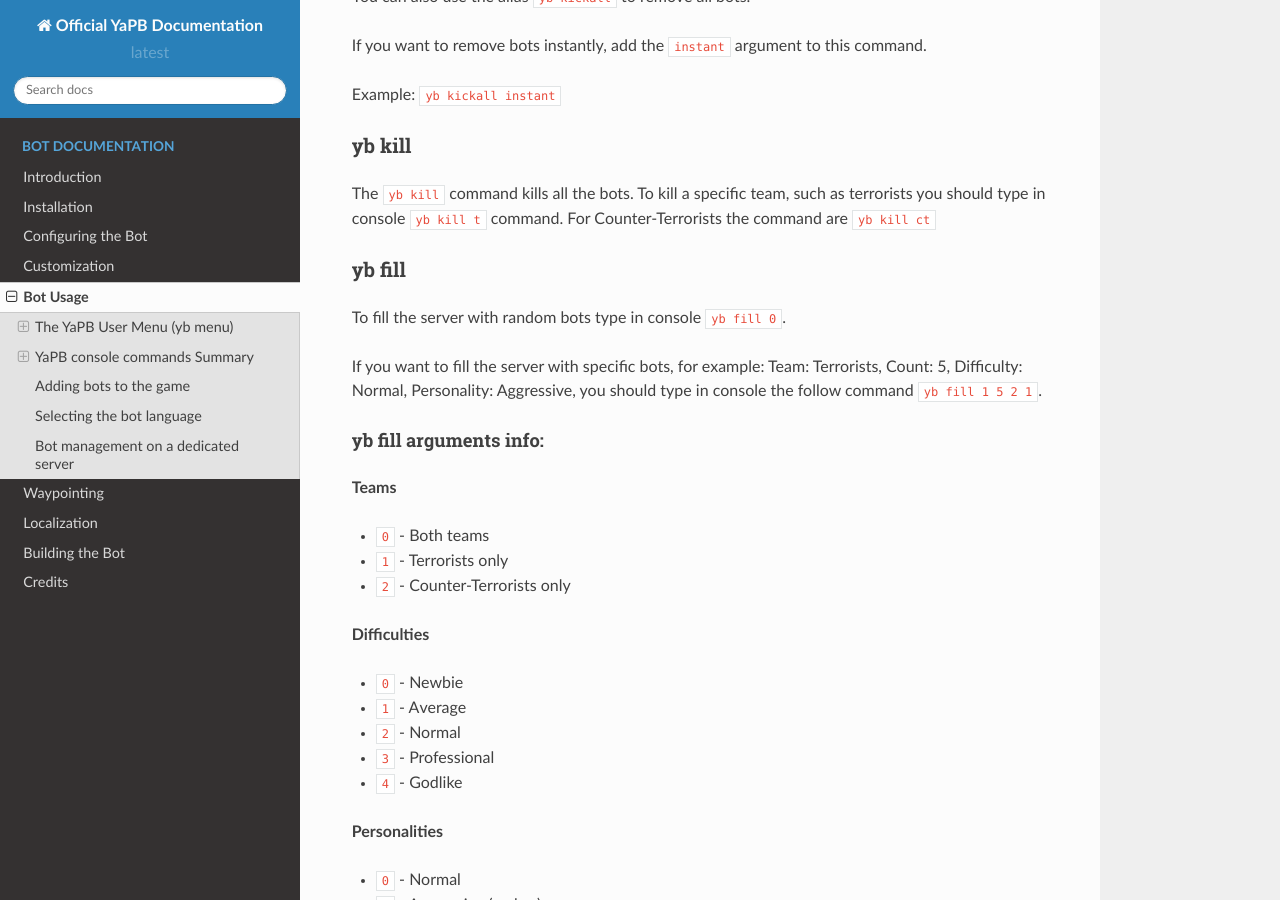
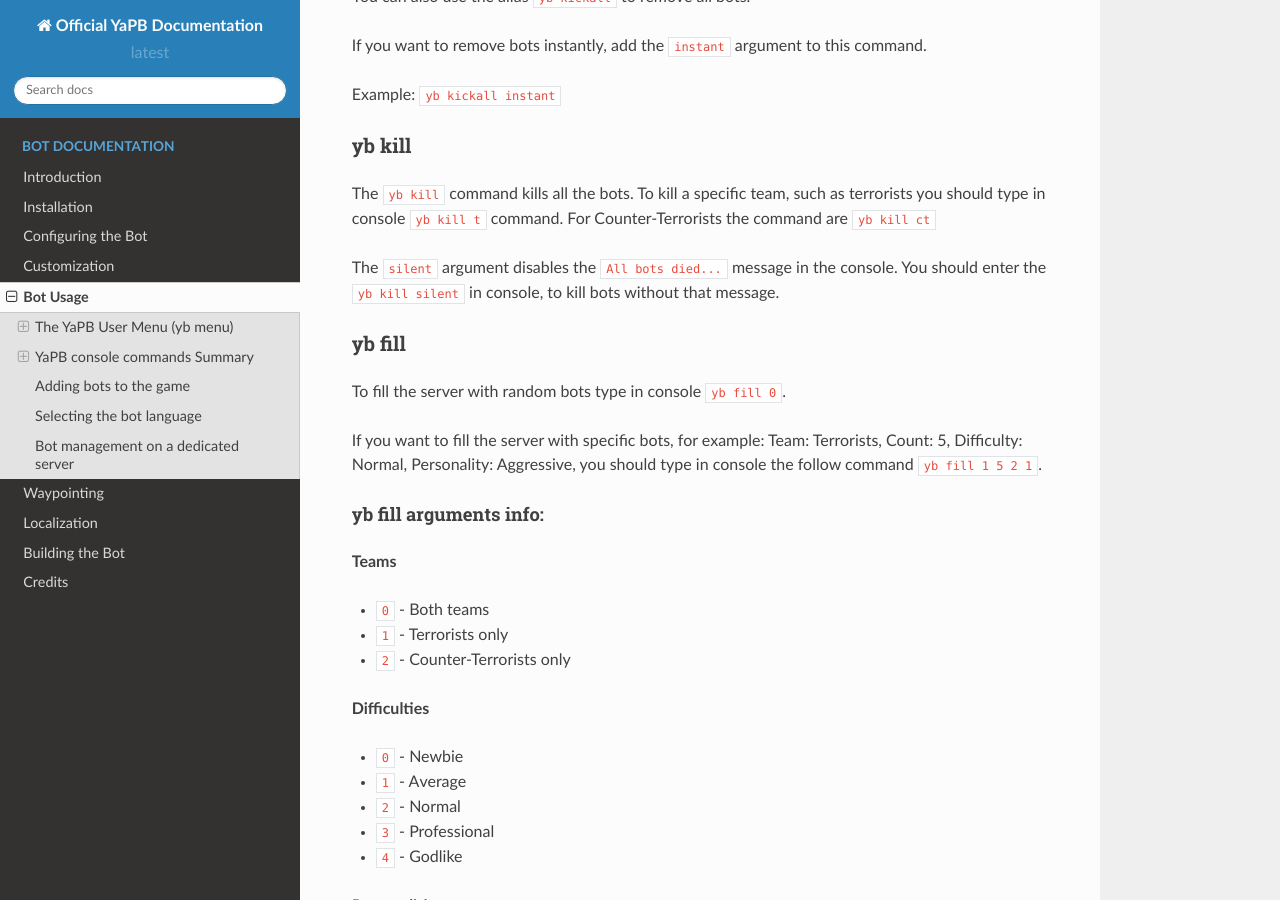
Before and after one commit to yapb/docs, a Sphinx documentation site: the page built from docs/botusage.rst, in a window 1280 px wide and 900 px high, scrolled down 7471 px. Built offline with Sphinx 7.4.7 and the Read the Docs theme 2.0.0, drawn with Linux system fonts in a browser that asks for light colours.

Commit message:
botusage: added the ``silent`` argument description of ``yb kill`` command

```diff
--- a/docs/botusage.rst
+++ b/docs/botusage.rst
@@ -237,6 +237,8 @@
 
 The ``yb kill`` command kills all the bots. To kill a specific team, such as terrorists you should type in console ``yb kill t`` command. For Counter-Terrorists the command are ``yb kill ct``
 
+The ``silent`` argument disables the ``All bots died...`` message in the console. You should enter the ``yb kill silent`` in console, to kill bots without that message.
+
 yb fill
 ---------------
 
```
